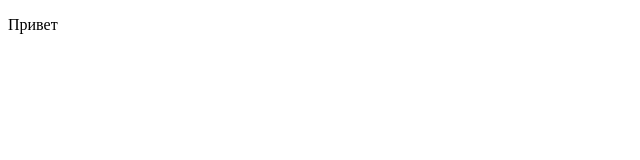
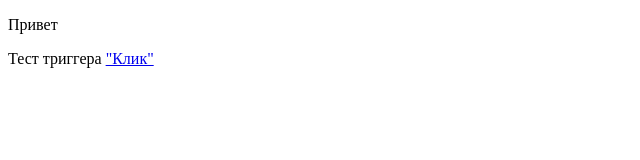
Before and after one commit to PolzaR/gtm_test, a plain HTML site: page index.html in a window 1280 px wide. Shown: the whole page, without its empty margins (0-640 px from the left). Drawn offline with Linux system fonts and the light colour scheme.

Commit message:
Add link

```diff
--- a/index.html
+++ b/index.html
@@ -23,6 +23,7 @@ height="0" width="0" style="display:none;visibility:hidden"></iframe></noscript>
 <!-- End Google Tag Manager (noscript) -->
 
     <p>Привет</p>
+    <p> Тест триггера <a href="https://altcraft.com/">"Клик"</a></p>
 
 </body>
 </html>
```
